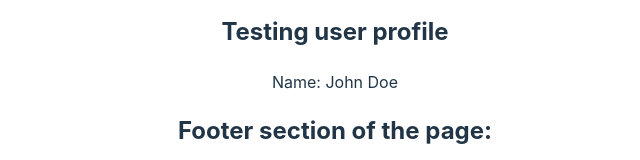
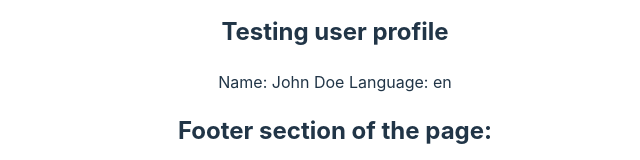
Before and after one commit to paullaster/vueslots, a Vue app: page / in a window 1280 px wide. Shown: the part 1079-1239 px from the top of the page, without its empty margins (305-945 px from the left). Built offline with nearby package versions, Linux system fonts and the light colour scheme.

Commit message:
add files

```diff
--- a/src/App.vue
+++ b/src/App.vue
@@ -13,8 +13,9 @@
         </RenderItem>
 
         <h2>Testing user profile</h2>
-        <CurrentUser v-slot:primaryData="slotProps">
-          Name: {{ slotProps.user.firstName + " " + slotProps.user.lastName}}
+        <CurrentUser v-slot:primaryData='{user, otherData}'>
+          Name: {{ user.firstName + " " + user.lastName}}
+          Language: {{ otherData.language }}
         </CurrentUser>
       </template>
       <template v-slot:footer>
```
